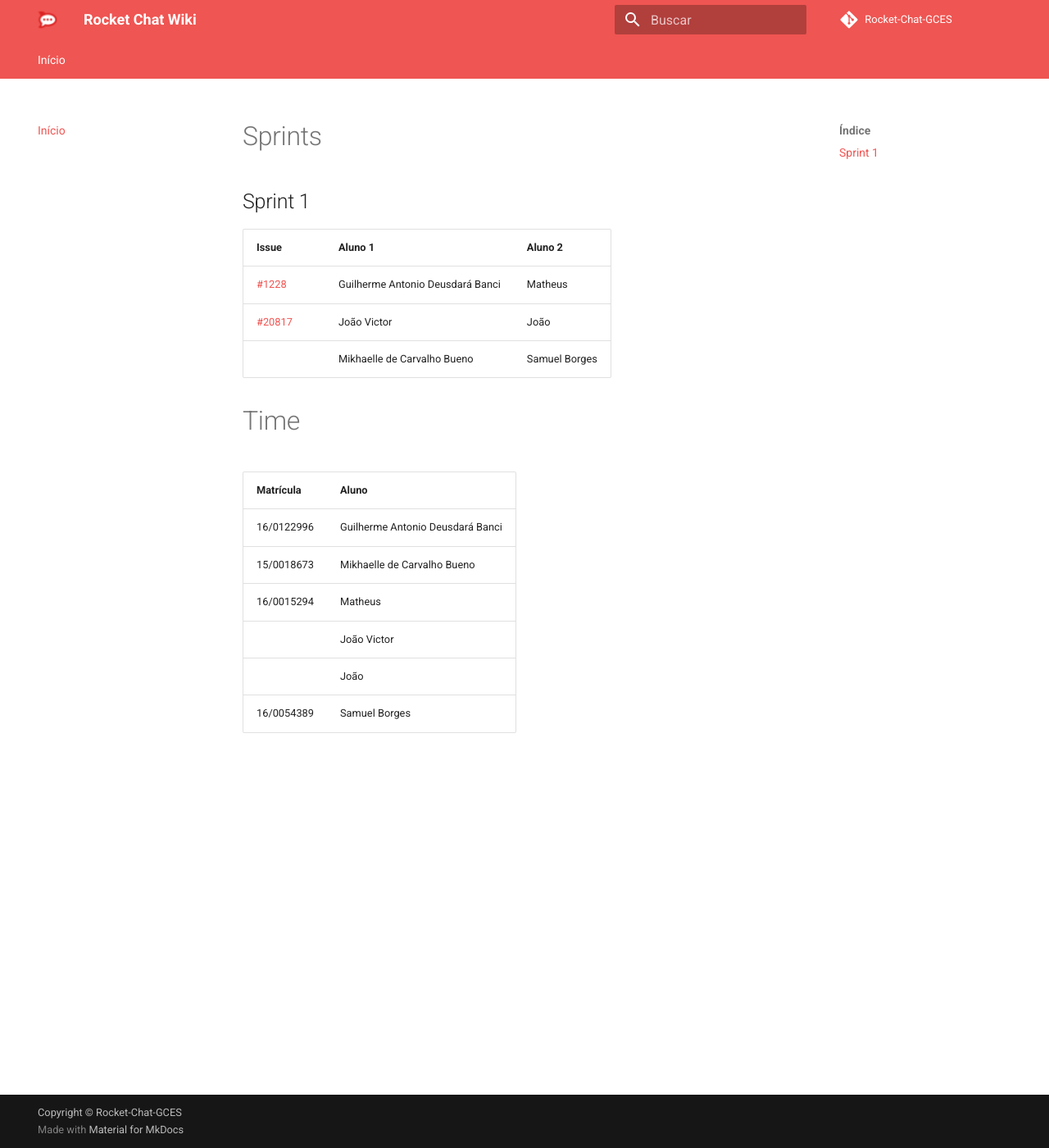
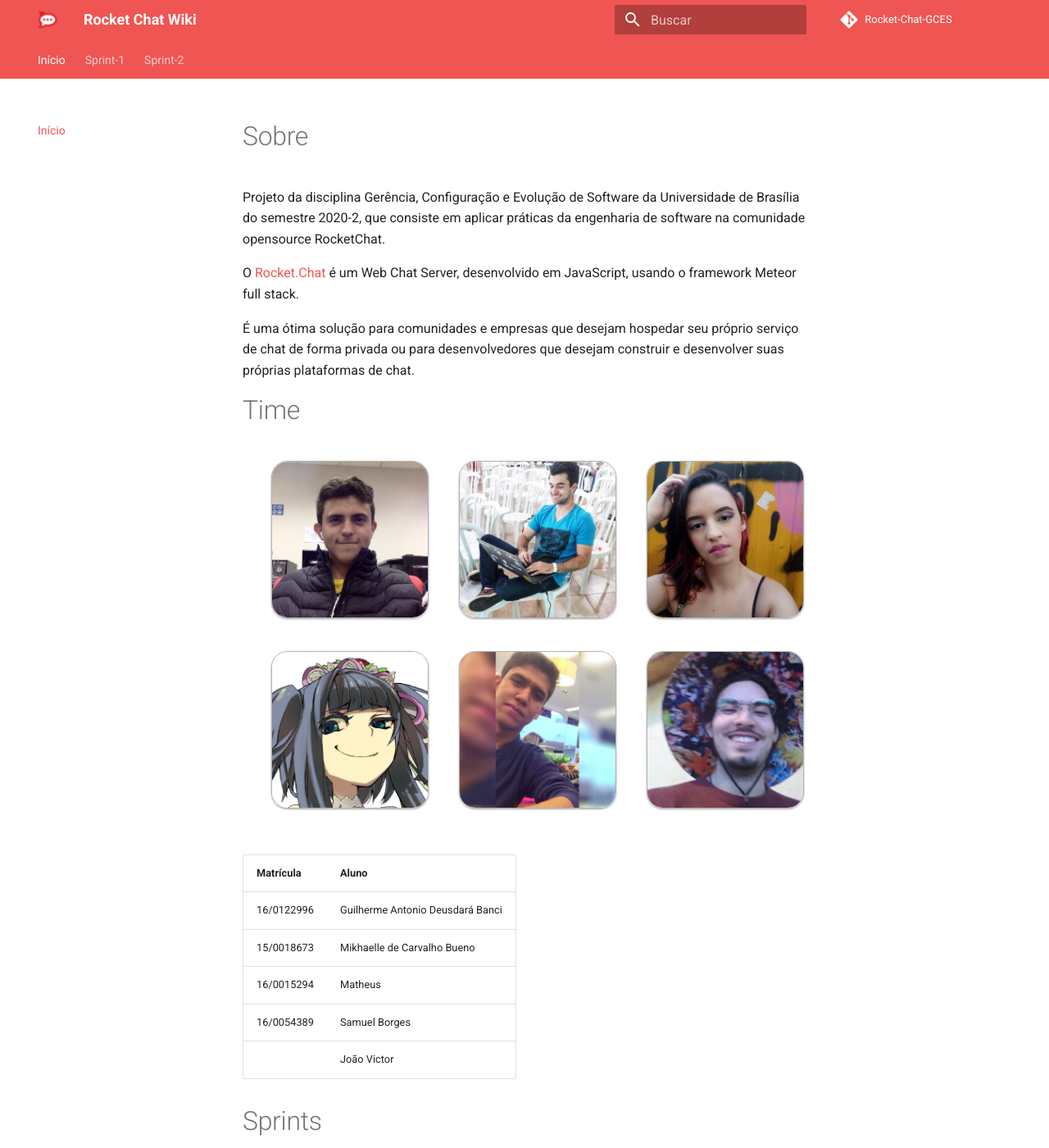
Before and after one commit to Rocket-Chat-GCES/Rocket.Chat.Wiki, an MkDocs documentation site: the page built from docs/index.md, in a window 1280 px wide and 1400 px high. Shown: the whole window at 82% size. Built offline with MkDocs 1.6.1 and Material for MkDocs 9.7.7, drawn with Linux system fonts in a browser that asks for light colours; comment, search, counter and statistics services are not loaded.

Commit message:
update inicio da wiki e add novas paginas sprint 1 e 2

```diff
--- /dev/null
+++ b/docs/css/extra.css
@@ -0,0 +1,27 @@
+
+
+
+
+.photo-border {
+    border-radius: 20px;
+    width: 12em;
+    height: 12em;
+    overflow: hidden;
+    box-shadow: 0 1px 3px rgba(0,0,0,0.12), 0 1px 2px rgba(0,0,0,0.24);
+    position: relative;
+    transition: all 0.3s;
+    margin-left: 2em;
+    margin-bottom: 2rem;
+    border-style: solid;
+    border-width: 1px;
+    border-color: rgba(0,0,0,0.3);
+    transition: opacity 0.5s !important;
+}
+
+
+.pictures {
+    display: flex;
+    flex-wrap: wrap;
+    justify-content: space-around;
+    z-index: 7;
+}
--- a/docs/index.md
+++ b/docs/index.md
@@ -1,21 +1,56 @@
-# Sprints
+# Sobre
 
-## Sprint 1
+Projeto da disciplina Gerência, Configuração e Evolução de Software da Universidade de Brasília do semestre 2020-2, que consiste em aplicar práticas da engenharia de software na comunidade opensource RocketChat.
 
-| Issue                                                             |                          Aluno 1 |                          Aluno 2 |
-|-------------------------------------------------------------------|----------------------------------|----------------------------------|
-| [#1228](https://github.com/RocketChat/Rocket.Chat.ReactNative/issues/1228) | Guilherme Antonio Deusdará Banci |                 Matheus |
-| [#20817](https://github.com/RocketChat/Rocket.Chat/issues/20817)           |                      João Victor |                    João |
-|                                                                            |      Mikhaelle de Carvalho Bueno |           Samuel Borges |
+O [Rocket.Chat](https://github.com/RocketChat) é um Web Chat Server, desenvolvido em JavaScript, usando o framework Meteor full stack.
+
+É uma ótima solução para comunidades e empresas que desejam hospedar seu próprio serviço de chat de forma privada ou para desenvolvedores que desejam construir e desenvolver suas próprias plataformas de chat.
+
+# Time
+
+<div class="pictures">
+<a href="https://github.com/djorkaeffalexandre">
+  <div class="photo-border">
+    <img class="photo" src="assets/img/logo/djorkaeff.jpeg" alt="member">
+  </div>
+</a>
+<a href="https://github.com/orgs/Rocket-Chat-GCES/people/gdeusdara">
+  <div class="photo-border">
+    <img class="photo" src="assets/img/logo/deusdara.jpeg" alt="Guilherme">
+  </div>
+</a>
+<a href="https://github.com/Mikhaelle">
+  <div class="photo-border">
+    <img class="photo" src="assets/img/logo/mikha.jpeg" alt="Mikhaelle">
+  </div>
+</a>
+<a href="https://github.com/sammyzord">
+  <div class="photo-border">
+    <img class="photo" src="assets/img/logo/sam.png" alt="Samuel">
+  </div>
+</a>
+<a href="https://github.com/matheus-rn">
+  <div class="photo-border">
+    <img class="photo" src="assets/img/logo/matheus.png" alt="Matheus">
+  </div>
+</a>
+<a href="https://github.com/ritzare">
+  <div class="photo-border">
+    <img class="photo" src="assets/img/logo/joãoVitor.jpeg" alt="João Vitor">
+  </div>
+</a>
+</div>
 
 
-
-# Time
 | Matrícula |                             Aluno |
 |------------|----------------------------------|
 | 16/0122996 | Guilherme Antonio Deusdará Banci |
 | 15/0018673 |      Mikhaelle de Carvalho Bueno |
 | 16/0015294 |                          Matheus |
+| 16/0054389 |                    Samuel Borges |
 |            |                      João Victor |
-|            |                             João |
-| 16/0054389 |                    Samuel Borges |
+
+# Sprints
+
+- [Sprint 1]()
+- [Sprint 2]()
--- a/mkdocs.yml
+++ b/mkdocs.yml
@@ -29,6 +29,8 @@
 # Content Menu
 nav:
   - Início: "index.md"
+  - Sprint-1: "sprint1.md"
+  - Sprint-2: "sprint2.md"
 
 # Style
 # extra_css:
@@ -66,3 +68,6 @@
   - javascripts/config.js
   - https://polyfill.io/v3/polyfill.min.js?features=es6
   - https://cdn.jsdelivr.net/npm/mathjax@3/es5/tex-mml-chtml.js
+
+extra_css:
+    - css/extra.css
```
Also changed, not shown: docs/sprint1.md (added, +24 -0 lines), docs/sprint2.md (added, +7 -0 lines), docs/assets/img/logo/deusdara.jpeg (added), docs/assets/img/logo/djorkaeff.jpeg (added), docs/assets/img/logo/joãoVitor.jpeg (added), docs/assets/img/logo/matheus.png (added), docs/assets/img/logo/mikha.jpeg (added), docs/assets/img/logo/sam.png (added).
